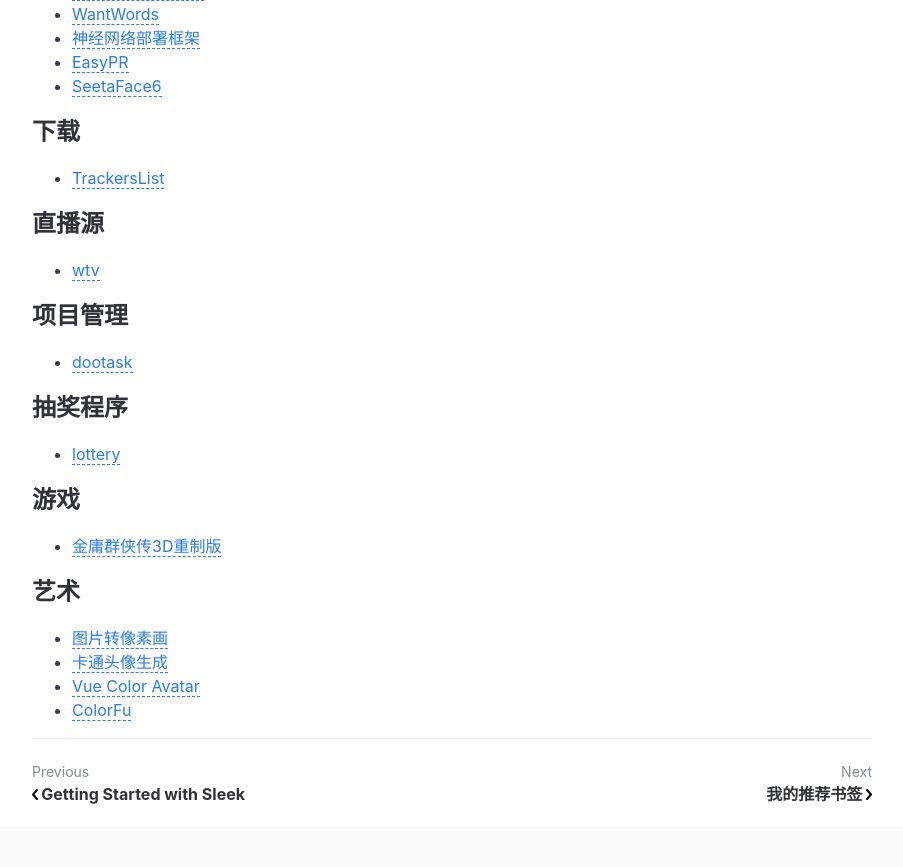
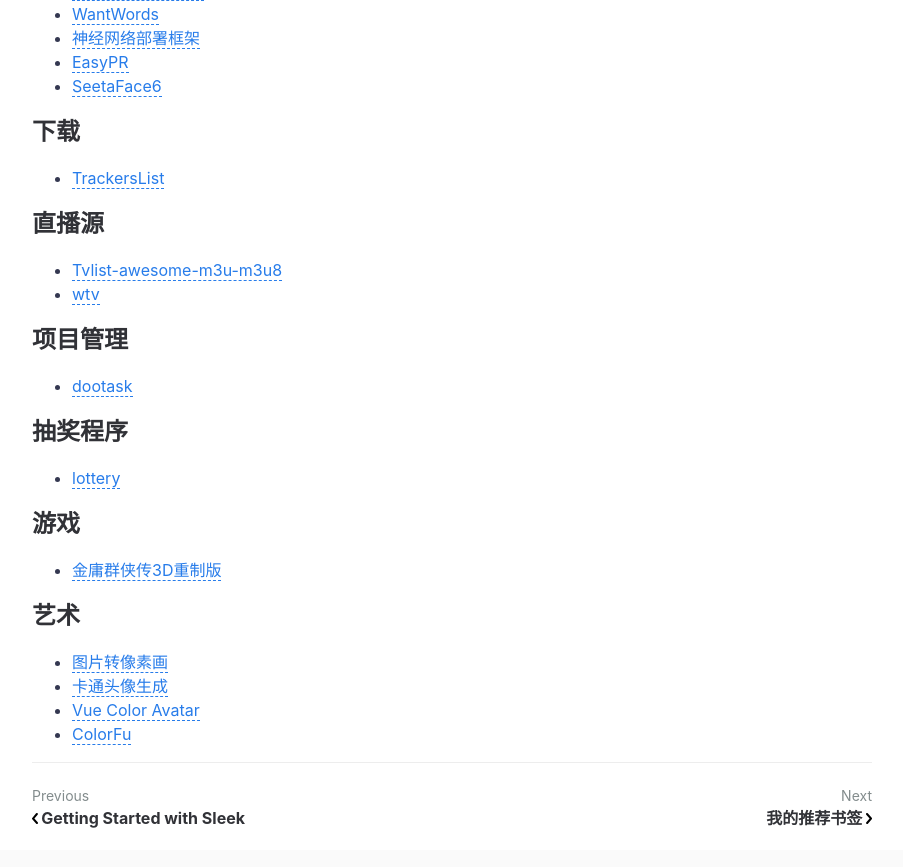
Before and after one commit to liushaofeng89/blog, a Jekyll site: the page built from _posts/2021-12-02-github-recommend.md, in a window 1280 px wide and 900 px high, scrolled down 1582 px. Shown: the top 867 px of the window, without its empty margins (188-1091 px from the left). Built offline with Jekyll 4.4.1, drawn with Linux system fonts in a browser that asks for light colours; comment, search, counter and statistics services are not loaded.

Commit message:
Update 2021-12-02-github-recommend.md
添加直播源

```diff
--- a/_posts/2021-12-02-github-recommend.md
+++ b/_posts/2021-12-02-github-recommend.md
@@ -49,6 +49,7 @@
   * [TrackersList](https://github.com/XIU2/TrackersListCollection)
 
 ## 直播源
+  * [Tvlist-awesome-m3u-m3u8](https://github.com/imDazui/Tvlist-awesome-m3u-m3u8)
   * [wtv](https://github.com/biancangming/wtv)
 
 ## 项目管理
```
